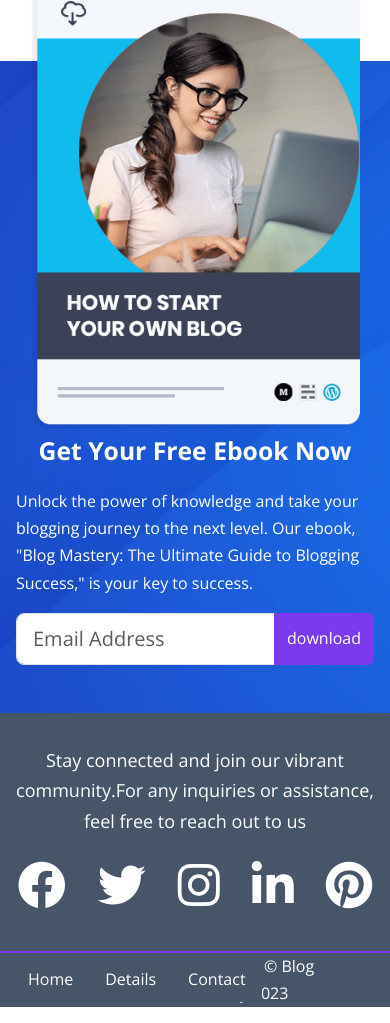
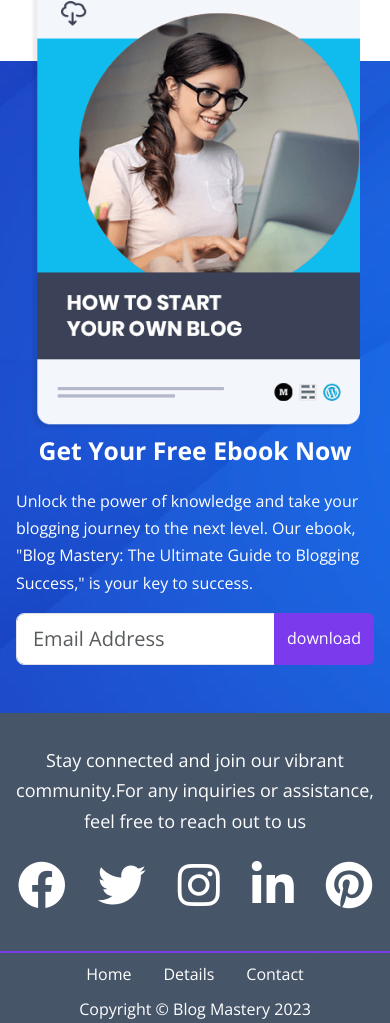
Before and after one commit to mina20088/Mestry, a website: page index.html in a window 390 px wide. Shown: the part 6822-7845 px from the top of the page. Drawn offline with nearby package versions, Linux system fonts and the light colour scheme.

Commit message:
Changes to be committed: 	modified:   css/home.css 	modified:   index.html 	modified:   scss/home.scss

```diff
--- a/index.html
+++ b/index.html
@@ -388,7 +388,7 @@
             </li>
           </ul>
         </div>
-        <div class="col-sm-6 d-flex justify-content-end">
+        <div class="col-sm-6 d-flex justify-content-sm-end">
           <p class="m-0 text-white">Copyright © Blog Mastery 2023</p>
         </div>
       </div>
--- a/scss/home.scss
+++ b/scss/home.scss
@@ -222,12 +222,16 @@
     }
     .footer{
         & > .container-lg > .row {
+            display: flex;
+            flex-direction: column;
+            align-items: center;
             .col-sm-6 {
                 &:nth-child(1){
-                    width: 45%;
+                    display: flex;
+                    justify-content: center;
                 }
                 &:nth-child(2){
-                    width: 55%;
+                  justify-content: center;
                 }
             }
         }
```
Also changed, not shown: css/home.css.
